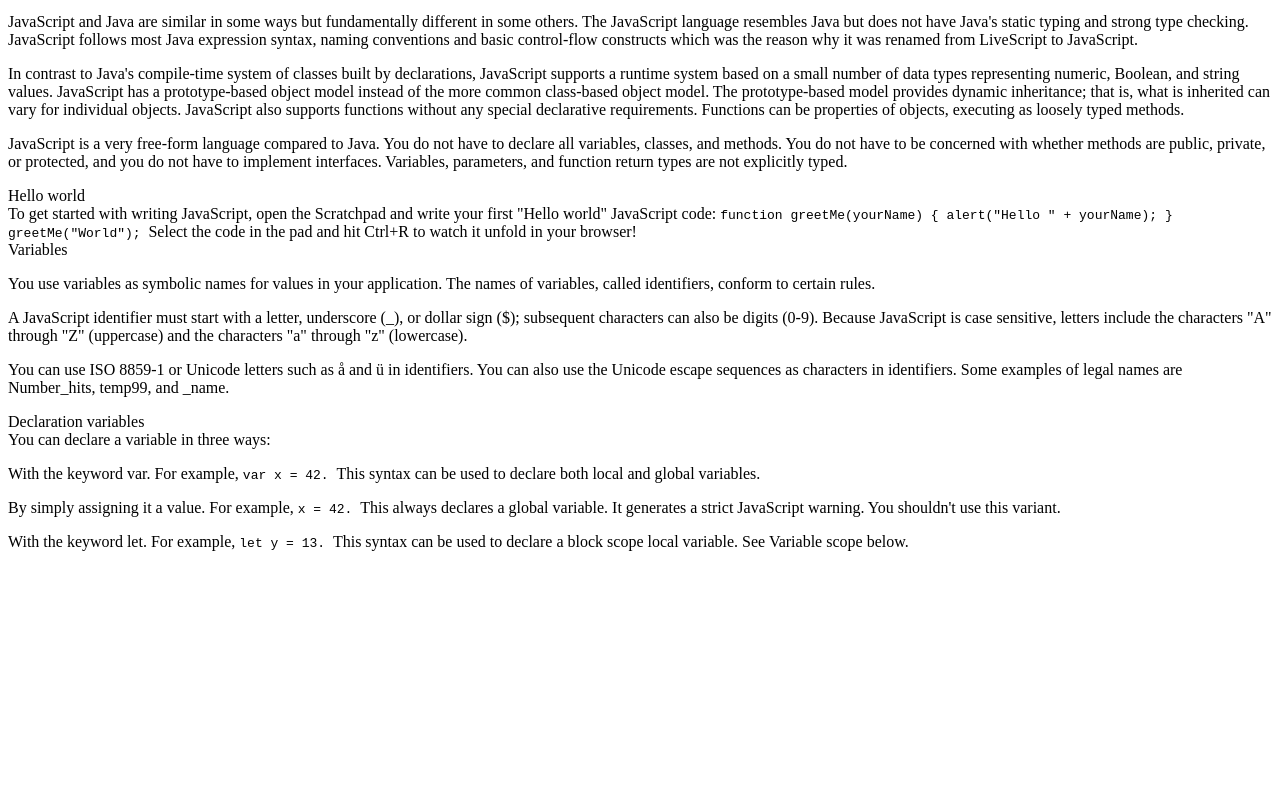
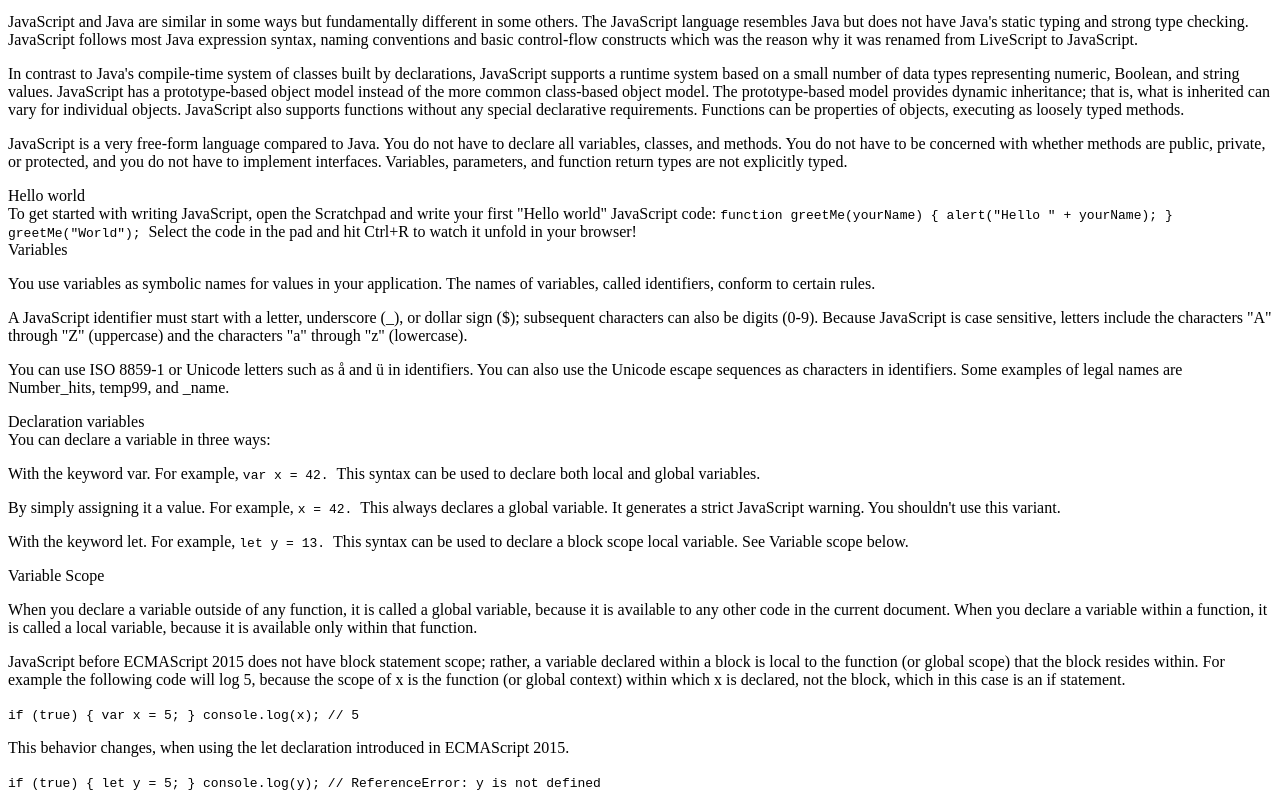
Before and after one commit to capriclo/TechnicalDocumentationPage, a plain HTML site: page index.html in a window 1280 px wide. Shown: the part 695-1494 px from the top of the page. Before the commit the page ends 1262 px from the top, so only its background shows below. Drawn offline with Linux system fonts and the light colour scheme.

Commit message:
add "Variable Scope" section

```diff
--- a/index.html
+++ b/index.html
@@ -180,6 +180,28 @@
                     </p>
                 </article>
             </section>
+            <section class="main-section"  id="Variable_scope">
+                <header>Variable Scope</header>
+                <p>
+                    When you declare a variable outside of any function, it is called a global
+                    variable, because it is available to any other code in the current document.
+                    When you declare a variable within a function, it is called a local variable,
+                    because it is available only within that function.
+                </p>
+                <p>
+                    JavaScript before ECMAScript 2015 does not have block statement scope; rather,
+                    a variable declared within a block is local to the function (or global scope)
+                    that the block resides within. For example the following code will log 5,
+                    because the scope of x is the function (or global context) within which x
+                    is declared, not the block, which in this case is an if statement.
+                </p>
+                <code>
+                    if (true) { var x = 5; } console.log(x); // 5
+                </code>
+                <p>This behavior changes, when using the let declaration introduced in ECMAScript 2015.</p>
+                <code>if (true) { let y = 5; } console.log(y); // ReferenceError: y is
+                    not defined</code>
+            </section>
         </main>
     </body>
 </html>
```
